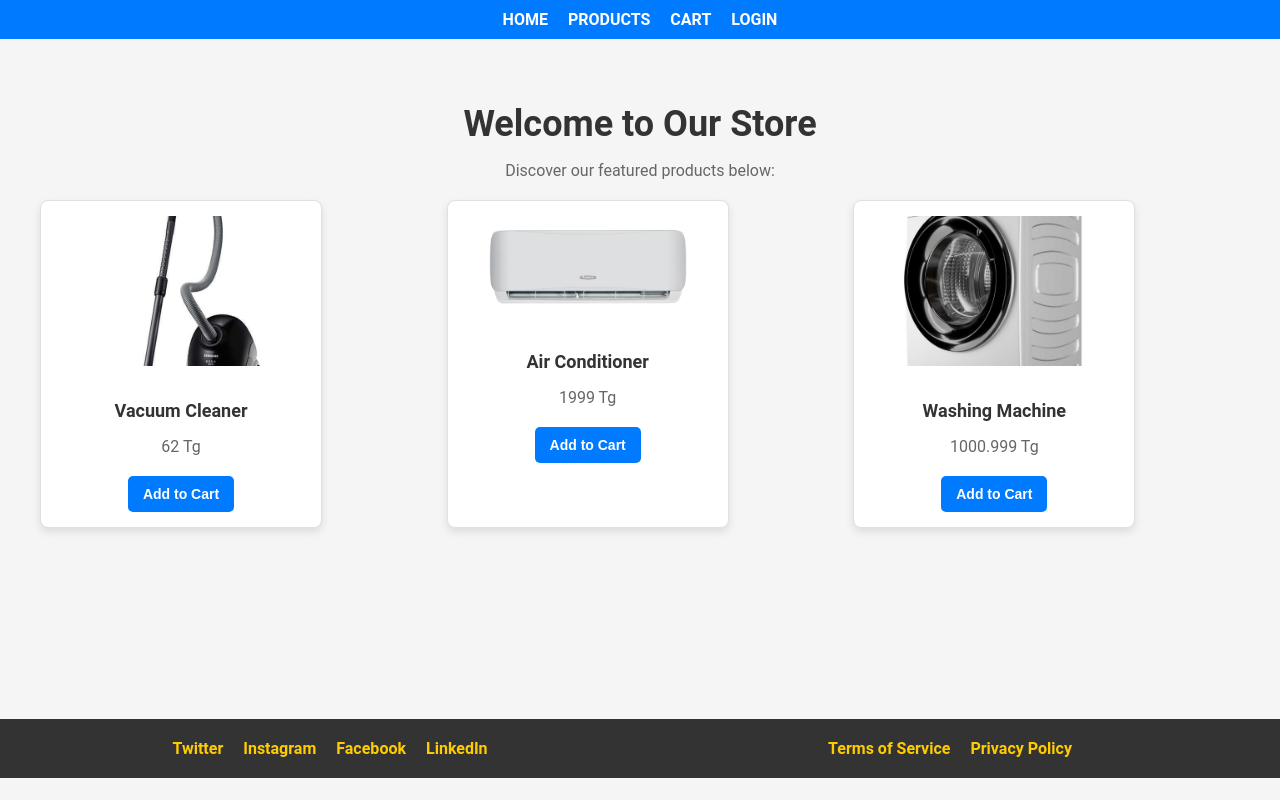
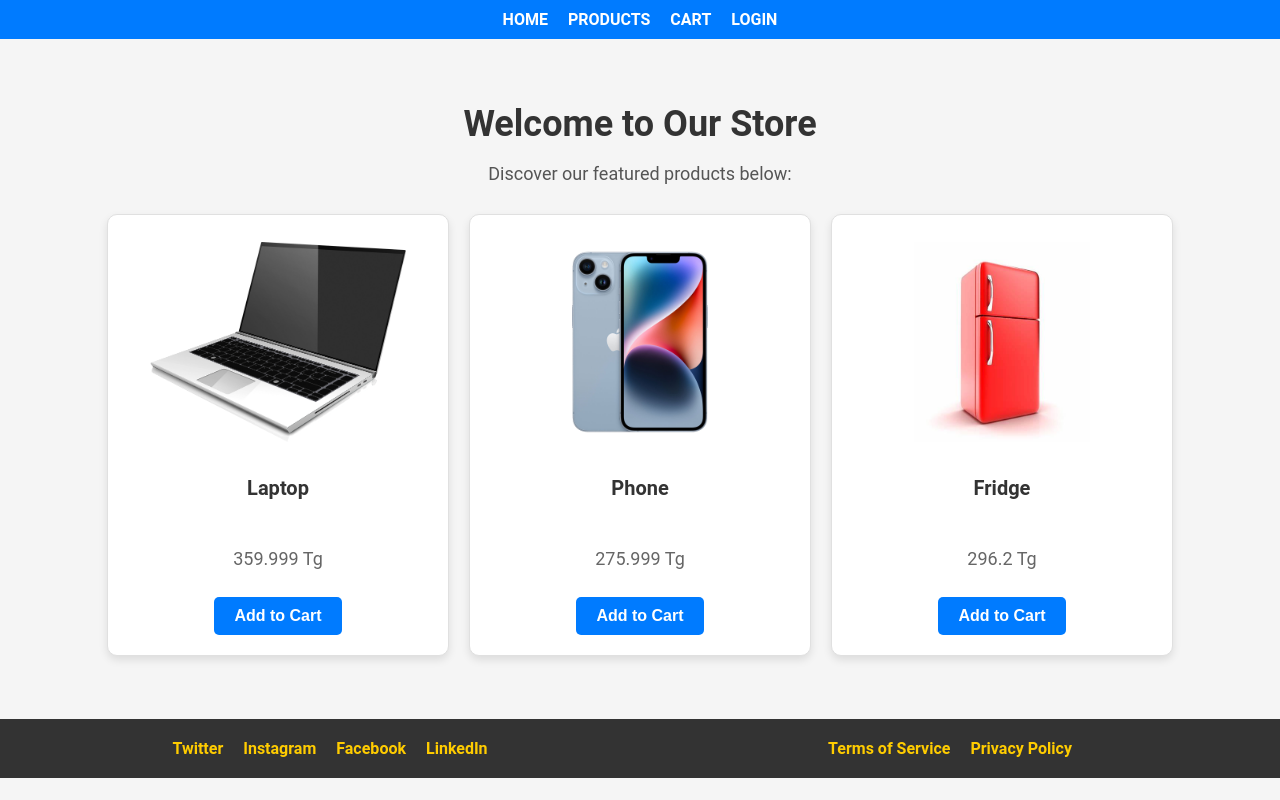
Before and after one commit to Coach-wannabe/ecommerce-vue-2, a Nuxt app: page / in a window 1280 px wide. Built offline with nearby package versions, Linux system fonts and the light colour scheme.

Commit message:
fixed styling of index.vue

```diff
--- a/pages/index.vue
+++ b/pages/index.vue
@@ -1,17 +1,23 @@
 <template>
-    <div class="home-page">
-      <h1>Welcome to Our Store</h1>
-      <p>Discover our featured products below:</p>
+  <div class="index-page">
+    <h1 class="title">Welcome to Our Store</h1>
+    <p class="subtitle">Discover our featured products below:</p>
 
-      <!-- Featured Products -->
-      <div class="featured-products">
+    <div class="product-grid">
       <div v-for="product in featuredProducts" :key="product.id" class="product-card">
-          <img :src="`/assets/images/${product.image}`" alt="Product Image" class="product-image" />
-          <h2>{{ product.name }}</h2>
-          <p>{{ product.price }} Tg</p>
-          <button @click="addToCart(product)">
-            {{ isInCart(product.id) ? "Remove from Cart" : "Add to Cart" }}
+        <div class="product-card-content">
+          <img :src="`/assets/images/${product.image}`" class="product-image" alt="Product image" />
+        </div>
+        <div class="product-info">
+          <h2 class="product-name">{{ product.name }}</h2>
+          <p class="product-price">{{ product.price }} Tg</p>
+          <button
+            :class="buttonClass(product.id)"
+            @click="toggleCart(product)"
+          >
+            {{ buttonText(product.id) }}
           </button>
+        </div>
       </div>
     </div>
   </div>
@@ -19,113 +25,184 @@
 
 <script setup>
 import { computed } from "vue";
+import { useProductStore } from "~/stores/productStore";
 import { useToast } from "vue-toastification";
-  import { useProductStore } from "~/stores/productStore";
 
-  // Initialize toast
+const productStore = useProductStore();
 const toast = useToast();
-  const productStore = useProductStore();
 
-  // Get 3 random featured products
-  const featuredProducts = computed(() => {
-    return productStore.products.sort(() => Math.random() - 0.5).slice(0, 3);
-  });
+// Compute the featured products (limited to 3)
+const featuredProducts = computed(() => productStore.products.slice(0, 3));
 
-  // Add or remove product from the cart with toast notifications
-  const addToCart = (product) => {
-    if (productStore.isInCart(product.id)) {
+// Check if a product is in the cart
+const isInCart = (productId) => {
+  return productStore.cart.some((item) => item.id === productId);
+};
+
+// Toggle the product in the cart
+const toggleCart = (product) => {
+  if (isInCart(product.id)) {
     productStore.removeFromCart(product.id);
-      toast.info(`${product.name} removed from the cart.`);
+    toast.success(`${product.name} removed from cart.`);
   } else {
     productStore.addToCart(product);
-      toast.success(`${product.name} added to the cart!`);
+    toast.success(`${product.name} added to cart.`);
   }
 };
 
-  // Check if a product is in the cart
-  const isInCart = (productId) => productStore.isInCart(productId);
+// Dynamic button text based on cart state
+const buttonText = (productId) => {
+  return isInCart(productId) ? "Remove from Cart" : "Add to Cart";
+};
+
+// Dynamic button class based on cart state
+const buttonClass = (productId) => {
+  return isInCart(productId) ? "remove-from-cart-btn" : "add-to-cart-btn";
+};
 </script>
 
 <style scoped>
-  .home-page {
+/* General Styling */
+.index-page {
+  padding: 20px;
   text-align: center;
-    padding: 20px;
 }
 
-  h1 {
+.title {
   font-size: 36px;
+  font-weight: bold;
+  margin-bottom: 10px;
   color: #333;
-    margin-bottom: 10px;
 }
 
-  p {
+.subtitle {
   font-size: 18px;
-    color: #666;
-    margin-bottom: 20px;
+  margin-bottom: 30px;
+  color: #555;
 }
 
-  .featured-products {
-    display: grid;
-    grid-template-columns: repeat(3, 1fr);
+/* Product Grid */
+.product-grid {
+  display: flex;
+  flex-wrap: wrap;
+  justify-content: center;
   gap: 20px;
-    margin-top: 20px;
 }
 
+/* Product Card Styling */
 .product-card {
+  display: flex;
+  flex-direction: column;
+  justify-content: space-between;
   background-color: white;
   border: 1px solid #e0e0e0;
-    border-radius: 8px;
-    padding: 15px;
+  border-radius: 10px;
   box-shadow: 0 4px 8px rgba(0, 0, 0, 0.1);
+  padding: 20px;
   text-align: center;
-    transition: transform 0.3s ease-in-out;
+  width: 300px;
+  height: 400px; /* Set fixed height for all cards */
+  transition: transform 0.3s ease, box-shadow 0.3s ease;
 }
 
 .product-card:hover {
   transform: translateY(-5px);
+  box-shadow: 0 8px 16px rgba(0, 0, 0, 0.2);
+}
+
+/* Product Content (Image Section) */
+.product-card-content {
+  flex-grow: 1;
+  display: flex;
+  justify-content: center;
+  align-items: center;
 }
 
 .product-image {
-    width: 100%;
-    height: auto;
-    max-height: 150px;
-    object-fit: cover;
-    margin-bottom: 15px;
+  max-width: 100%;
+  max-height: 200px;
+  object-fit: contain;
   border-radius: 8px;
 }
 
-  h2 {
-    font-size: 18px;
-    color: #333;
-    margin-bottom: 10px;
+/* Product Info (Text + Button at Bottom) */
+.product-info {
+  display: flex;
+  flex-direction: column;
+  align-items: center;
+  gap: 10px;
+  margin-top: auto;
 }
 
-  p {
-    font-size: 16px;
+/* Product Name */
+.product-name {
+  font-size: 20px;
+  font-weight: bold;
+  color: #333;
+}
+
+/* Product Price */
+.product-price {
+  font-size: 18px;
   color: #666;
 }
 
-  button {
+/* Add to Cart Button */
+.add-to-cart-btn {
   background-color: #007bff;
   color: white;
   border: none;
-    padding: 10px 15px;
-    font-size: 14px;
+  padding: 10px 20px;
+  font-size: 16px;
   font-weight: bold;
   border-radius: 5px;
   cursor: pointer;
   transition: background-color 0.3s ease;
 }
 
-  button:hover {
+.add-to-cart-btn:hover {
   background-color: #0056b3;
 }
 
-  button.in-cart {
-    background-color: #ff0000;
+/* Remove from Cart Button */
+.remove-from-cart-btn {
+  background-color: #dc3545;
+  color: white;
+  border: none;
+  padding: 10px 20px;
+  font-size: 16px;
+  font-weight: bold;
+  border-radius: 5px;
+  cursor: pointer;
+  transition: background-color 0.3s ease;
 }
 
-  button.in-cart:hover {
-    background-color: #cc0000;
+.remove-from-cart-btn:hover {
+  background-color: #c82333;
+}
+
+/* Responsive Design */
+@media (max-width: 768px) {
+  .product-grid {
+    flex-direction: column;
+    align-items: center;
+  }
+
+  .product-card {
+    width: 90%; /* Adjust width for smaller screens */
+    height: auto; /* Allow flexible height on small screens */
+  }
+
+  .product-card-content {
+    max-height: 150px;
+  }
+
+  .title {
+    font-size: 28px;
+  }
+
+  .subtitle {
+    font-size: 16px;
+  }
 }
 </style>
```
Lines whose indentation alone changed are shown as unchanged.
